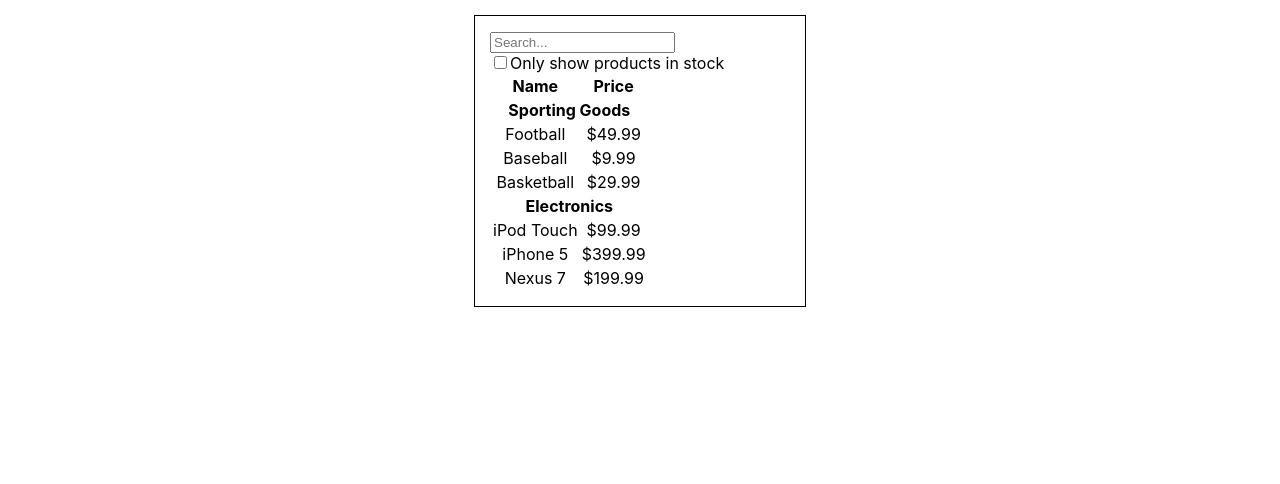
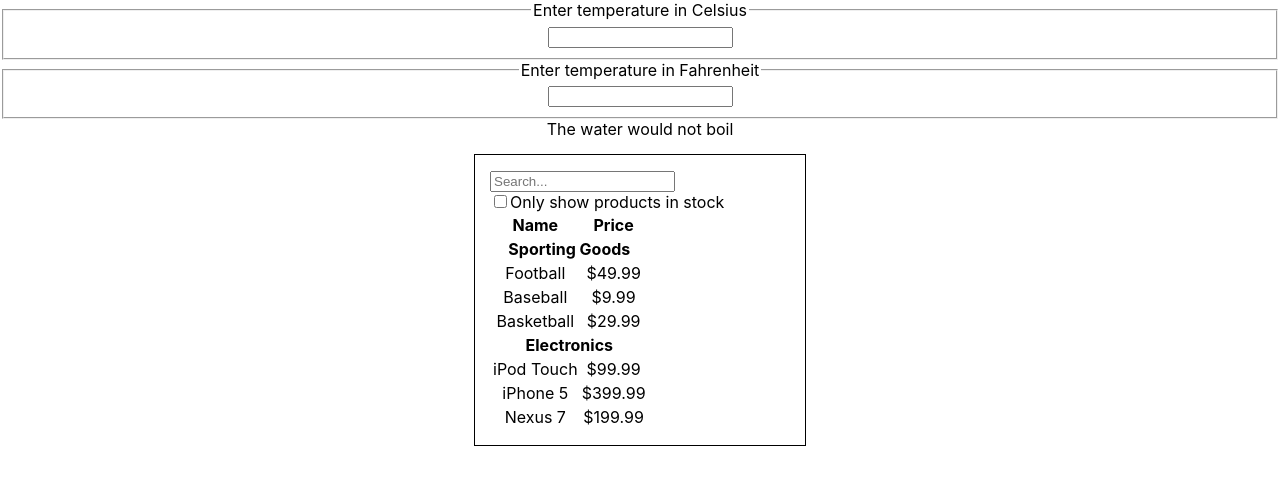
Before and after one commit to nhannm-vn/LIFTING_STATE_UP, a React (Create React App) app: page / in a window 1280 px wide. Shown: the top 484 px of the page. Built offline with nearby package versions, Linux system fonts and the light colour scheme.

Commit message:
update 5-12-2024

```diff
--- a/src/App.js
+++ b/src/App.js
@@ -1,12 +1,12 @@
 // import logo from './logo.svg'
 import './App.css'
 import FilterableProductTable from './ThinkingInReact/FilterableProductTable'
-// import Calculator from './Calculator/Calculator'
+import Calculator from './Calculator/Calculator'
 
 function App() {
   return (
     <div className='App'>
-      {/* <Calculator /> */}
+      <Calculator />
       <FilterableProductTable />
     </div>
   )
```
